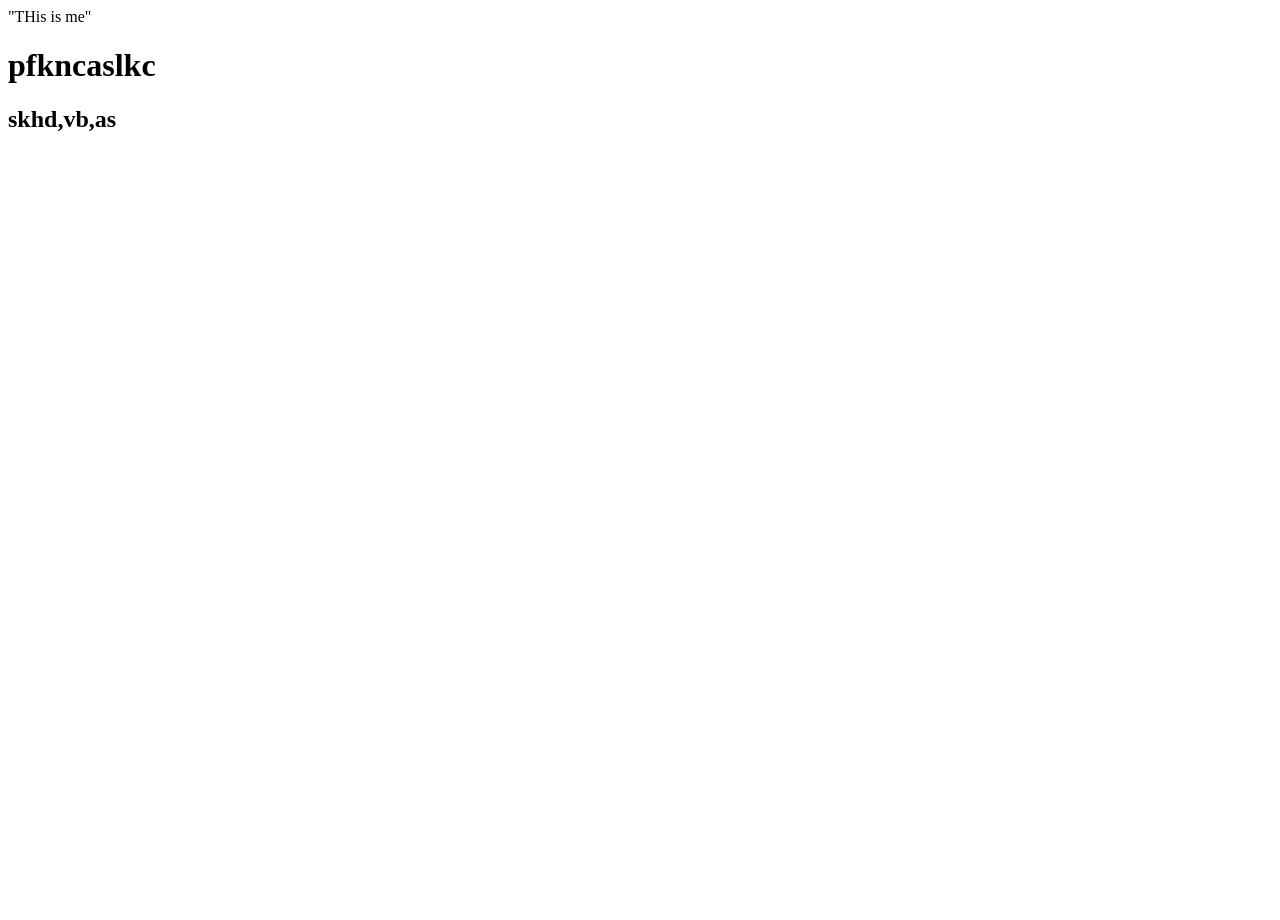
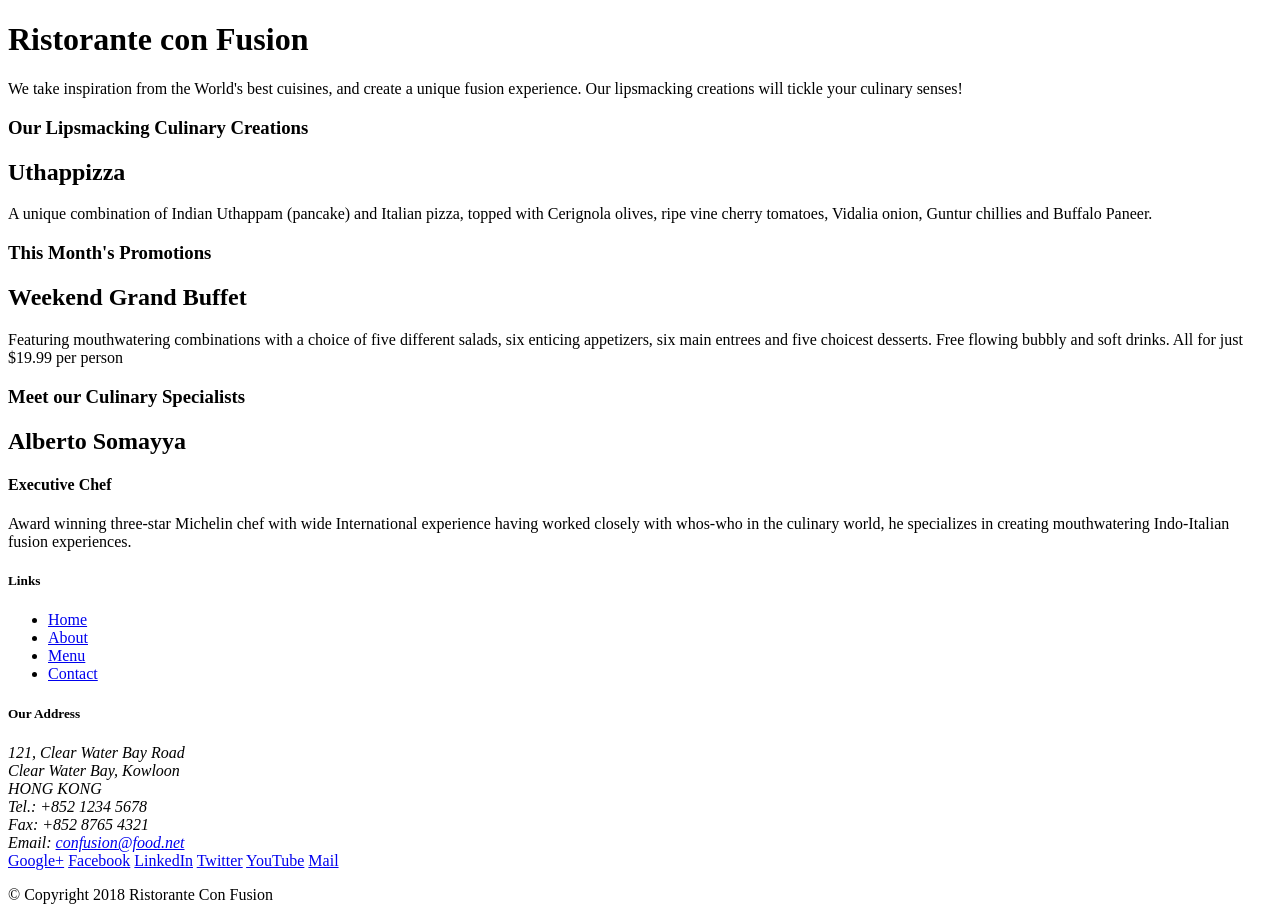
Before and after one commit to diveshchechi/git-test, a website: page index.html in a window 1280 px wide. Before the commit the page ends 800 px from the top, so only its background shows below. Drawn offline with nearby package versions, Linux system fonts and the light colour scheme.

Commit message:
html + css in head + js

```diff
--- a/index.html
+++ b/index.html
@@ -1,6 +1,106 @@
+
 <!DOCTYPE html>
-<head>"THis is me"</head>
+<html lang="en">
+
+<head>
+
+    <title>Ristorante Con Fusion</title>
+</head>
+
 <body>
-<h1>   pfkncaslkc</h1>
-<h2>    skhd,vb,as </h2>
+
+    <header>
+        <div>
+            <div>
+                <div>
+                    <h1>Ristorante con Fusion</h1>
+                    <p>We take inspiration from the World's best cuisines, and create a unique fusion experience. Our lipsmacking creations will tickle your culinary senses!</p>
+                </div>
+                <div>
+                </div>
+            </div>
+        </div>
+    </header>
+
+    <div>
+        <div>
+            <div>
+                <h3>Our Lipsmacking Culinary Creations</h3>
+            </div>
+            <div>
+                <h2>Uthappizza</h2>
+                <p>A unique combination of Indian Uthappam (pancake) and Italian pizza, topped with Cerignola olives, ripe vine cherry tomatoes, Vidalia onion, Guntur chillies and Buffalo Paneer.</p>
+            </div>
+        </div>
+
+
+        <div>
+            <div>
+                <h3>This Month's Promotions</h3>
+            </div>
+            <div>
+                <h2>Weekend Grand Buffet</h2>
+                <p>Featuring mouthwatering combinations with a choice of five different salads, six enticing appetizers, six main entrees and five choicest desserts. Free flowing bubbly and soft drinks. All for just $19.99 per person </p>
+            </div>
+        </div>
+
+        <div>
+            <div>
+                <h3>Meet our Culinary Specialists</h3>
+            </div>
+            <div>
+                <h2>Alberto Somayya</h2>
+                <h4>Executive Chef</h4>
+                <p>Award winning three-star Michelin chef with wide International experience having worked closely with whos-who in the culinary world, he specializes in creating mouthwatering Indo-Italian fusion experiences. </p>
+            </div>
+        </div>
+    </div>
+
+    <footer>
+        <div>
+            <div>
+                <div>
+                    <h5>Links</h5>
+                    <ul>
+                        <li><a href="#">Home</a></li>
+                        <li><a href="#">About</a></li>
+                        <li><a href="#">Menu</a></li>
+                        <li><a href="#">Contact</a></li>
+                    </ul>
+                </div>
+                <div>
+                    <h5>Our Address</h5>
+                    <address>
+		              121, Clear Water Bay Road<br>
+		              Clear Water Bay, Kowloon<br>
+		              HONG KONG<br>
+		              Tel.: +852 1234 5678<br>
+		              Fax: +852 8765 4321<br>
+		              Email: <a href="mailto:confusion@food.net">confusion@food.net</a>
+		           </address>
+                </div>
+                <div>
+                    <div>
+                        <a href="http://google.com/+">Google+</a>
+                        <a href="http://www.facebook.com/profile.php?id=">Facebook</a>
+                        <a href="http://www.linkedin.com/in/">LinkedIn</a>
+                        <a href="http://twitter.com/">Twitter</a>
+                        <a href="http://youtube.com/">YouTube</a>
+                        <a href="mailto:">Mail</a>
+                    </div>
+                </div>
+           </div>
+           <div>
+                <div>
+                    <p>© Copyright 2018 Ristorante Con Fusion</p>
+                </div>
+           </div>
+        </div>
+    </footer>
+    <!-- jQuery first, then Popper.js, then Bootstrap JS. -->
+    <script src="node_modules/jquery/dist/jquery.slim.min.js"></script>
+    <script src="node_modules/popper.js/dist/umd/popper.min.js"></script>
+    <script src="node_modules/bootstrap/dist/js/bootstrap.min.js"></script>
 </body>
+
+</html>
--- a/package.json
+++ b/package.json
@@ -24,5 +24,10 @@
   "homepage": "https://github.com/diveshchechi/git-test#readme",
   "devDependencies": {
     "lite-server": "^2.6.1"
+  },
+  "dependencies": {
+    "bootstrap": "^4.0.0",
+    "jquery": "^3.3.1",
+    "popper.js": "^1.12.9"
   }
 }
```
Also changed, not shown: 1 other file.
